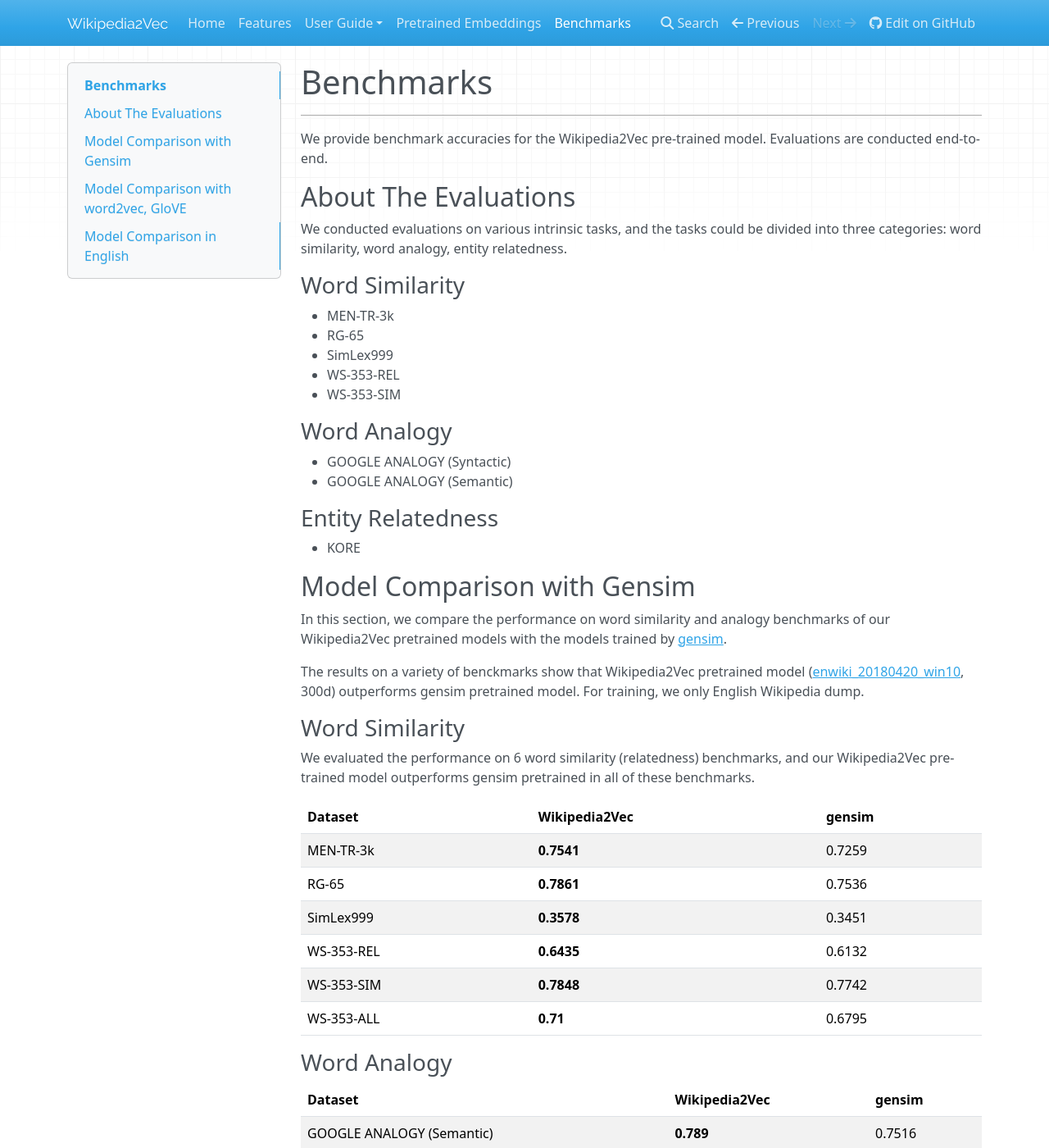
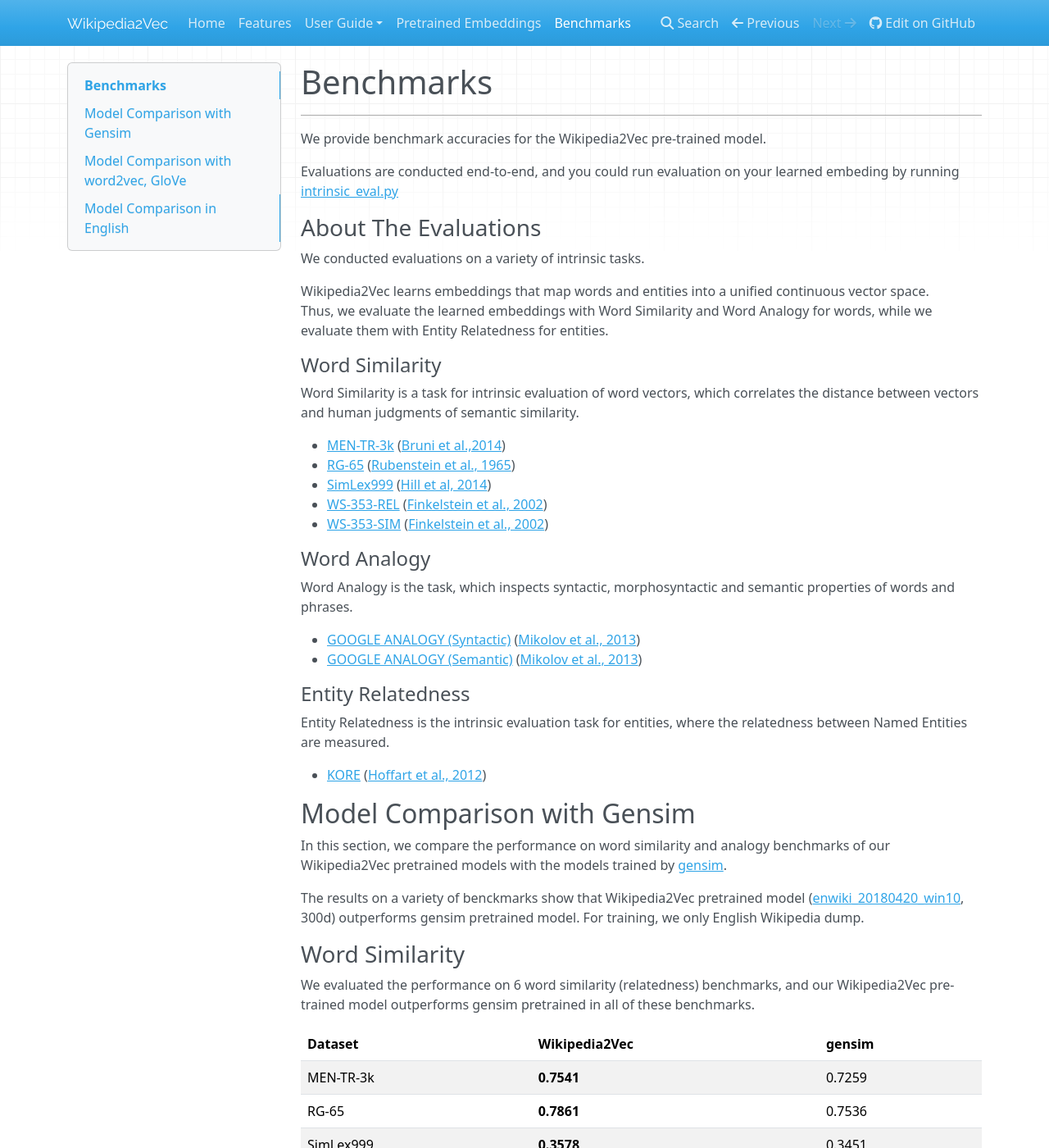
Before and after one commit to wikipedia2vec/wikipedia2vec, an MkDocs documentation site: the page built from docs/benchmarks.md, in a window 1280 px wide and 1400 px high. Shown: the whole window at 82% size. Built offline with MkDocs 1.6.1, drawn with Linux system fonts in a browser that asks for light colours; nearby versions of some CDN libraries; old or Windows-style settings are respelled for this version of MkDocs; some of the changed text lies outside the part shown.

Commit message:
add task descriptions, references to papers and dataset pages for each task.

```diff
--- a/docs/benchmarks.md
+++ b/docs/benchmarks.md
@@ -3,26 +3,37 @@
 ---
 
 We provide benchmark accuracies for the Wikipedia2Vec pre-trained model.
-Evaluations are conducted end-to-end.
 
-## About The Evaluations
-We conducted evaluations on various intrinsic tasks,
-and the tasks could be divided into three categories:
-word similarity, word analogy, entity relatedness.
+Evaluations are conducted end-to-end, and you could run evaluation on your learned embeding by running [intrinsic_eval.py](https://github.com/wikipedia2vec/wikipedia2vec/blob/master/scripts/intrinsic_eval.py)
 
-### Word Similarity
-- MEN-TR-3k
-- RG-65
-- SimLex999
-- WS-353-REL
-- WS-353-SIM
+### About The Evaluations
+We conducted evaluations on a variety of intrinsic tasks.
+
+Wikipedia2Vec learns embeddings that map words and entities into a unified continuous vector space.
+Thus, we evaluate the learned embeddings with Word Similarity and Word Analogy for words, while we evaluate them with Entity Relatedness for entities.
+
+#### Word Similarity
+Word Similarity is a task for intrinsic evaluation of word vectors, which correlates the distance between vectors and human judgments of semantic similarity.
+
+- [MEN-TR-3k](http://clic.cimec.unitn.it/~elia.bruni/MEN.html) ([Bruni et al.,2014](https://staff.fnwi.uva.nl/e.bruni/publications/bruni2014multimodal.pdf))
+- [RG-65](https://aclweb.org/aclwiki/RG-65_Test_Collection_(State_of_the_art))
+([Rubenstein et al., 1965](https://dl.acm.org/citation.cfm?id=365657))
+- [SimLex999](https://www.cl.cam.ac.uk/~fh295/simlex.html) ([Hill et al, 2014](https://arxiv.org/abs/1408.3456?context=cs))
+- [WS-353-REL](http://www.cs.technion.ac.il/~gabr/resources/data/wordsim353/) ([Finkelstein et al., 2002](https://dl.acm.org/citation.cfm?id=503110))
+- [WS-353-SIM](http://www.cs.technion.ac.il/~gabr/resources/data/wordsim353/) ([Finkelstein et al., 2002](https://dl.acm.org/citation.cfm?id=503110))
 
 
-### Word Analogy
-- GOOGLE ANALOGY (Syntactic)
-- GOOGLE ANALOGY (Semantic)
-### Entity Relatedness
-- KORE
+#### Word Analogy
+Word Analogy is the task, which inspects syntactic,
+morphosyntactic and semantic properties of words and phrases.
+
+- [GOOGLE ANALOGY (Syntactic)](http://download.tensorflow.org/data/questions-words.txt) ([Mikolov et al., 2013](https://arxiv.org/pdf/1301.3781))
+- [GOOGLE ANALOGY (Semantic)](http://download.tensorflow.org/data/questions-words.txt) ([Mikolov et al., 2013](https://arxiv.org/pdf/1301.3781))
+
+#### Entity Relatedness
+Entity Relatedness is the intrinsic evaluation task for entities, where the relatedness between Named Entities are measured.
+
+-  [KORE](https://www.mpi-inf.mpg.de/departments/databases-and-information-systems/research/yago-naga/aida/downloads/) ([Hoffart et al., 2012](https://dl.acm.org/citation.cfm?id=2396832))
 
 
 ## Model Comparison with Gensim
@@ -56,7 +67,7 @@
 | GOOGLE ANALOGY (Semantic) | **0.789** | 0.7516 |
 | GOOGLE ANALOGY (Syntactic) | **0.6529** | 0.5719 |
 
-## Model Comparison with word2vec, GloVE
+## Model Comparison with word2vec, GloVe
 In this section, we compare the performance of
 [word2vec](https://code.google.com/archive/p/word2vec/) and [GloVe](https://nlp.stanford.edu/projects/glove/) pretrained embeddings
 and our Wikipedia2Vec word embeddings.
```
